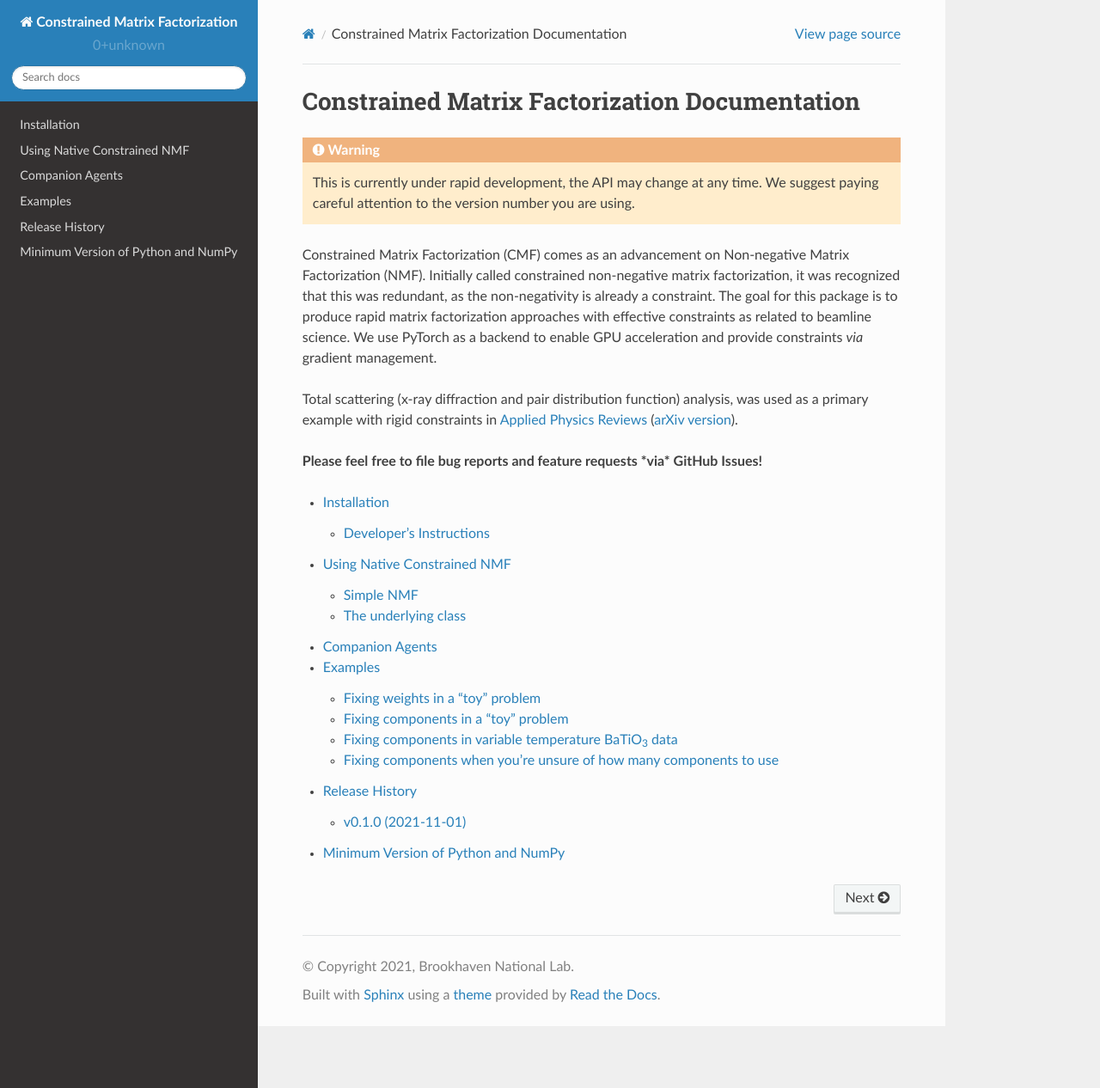
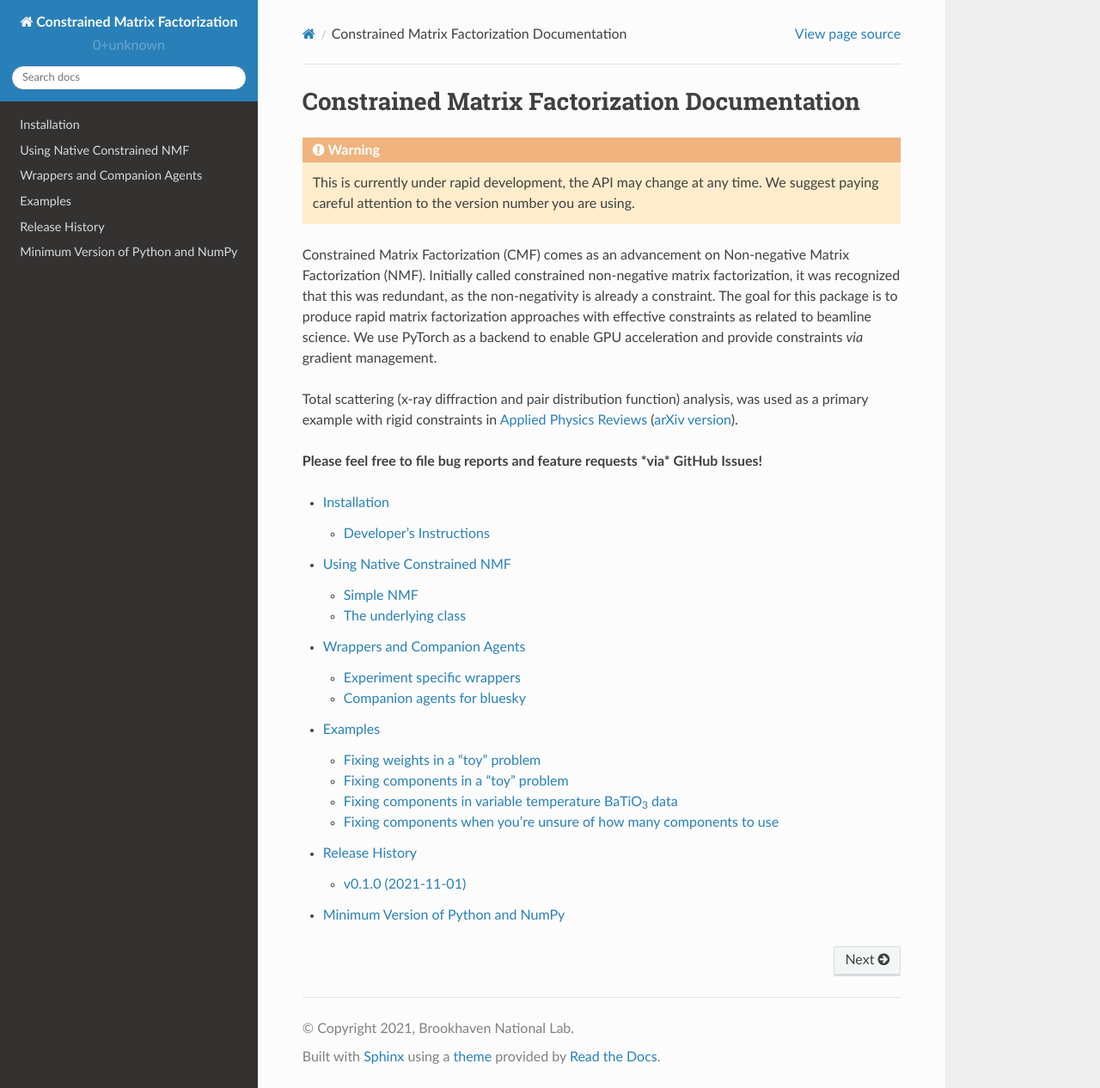
Before and after one commit to NSLS-II/constrained-matrix-factorization, a Sphinx documentation site: the page built from docs/source/index.rst, in a window 1280 px wide and 1266 px high. Shown: the whole window at 86% size. Built offline with Sphinx 7.4.7 and the Read the Docs theme 2.0.0, drawn with Linux system fonts in a browser that asks for light colours; part of the change alters nothing that is shown.

Commit message:
Describe wrappers

```diff
--- a/docs/source/companions.rst
+++ b/docs/source/companions.rst
@@ -1,11 +1,32 @@
-================
-Companion Agents
-================
+=============================
+Wrappers and Companion Agents
+=============================
 
-While the functionality of `nmf.models` is all that is necessary to perform
+While the functionality of :code:`nmf.models` is all that is necessary to perform
 constrained matrix factorization, it is worth developing some task specific agents
 that create reports or characterize data based on the CMF results.
 
-This is an active area of development.
+We divide this into two areas:
+
+    1. The wrappers of CMF that do some regular preprocessing or specific deployment that might be
+       pertinent to a single class of experiments.
+    2. How the agent that depends on this wrapper interfaces with your experimental workflow
+       `(see bluesky-adaptive) <https://blueskyproject.io/bluesky-adaptive/>`_.
+
+Experiment specific wrappers
+----------------------------
+
+Total scattering: diffraction and pair distribution function
+*************************************************************
+We use the I(q) function nomenclature as a placeholder for f(x), but this could easily be swapped for datasets
+like F(q), I(2theta), or G(r).
+
+- .. autofunction:: constrainedmf.wrappers.scattering.decomposition
+
+
+Companion agents for bluesky
+----------------------------
+
+Building useful companion agents is an active area of development.
 For more insights in how to deploy cmf, check out this repository for
 `experiments at 28-ID PDF <https://github.com/NSLS-II-PDF/federation-of-agents>`_.
```
